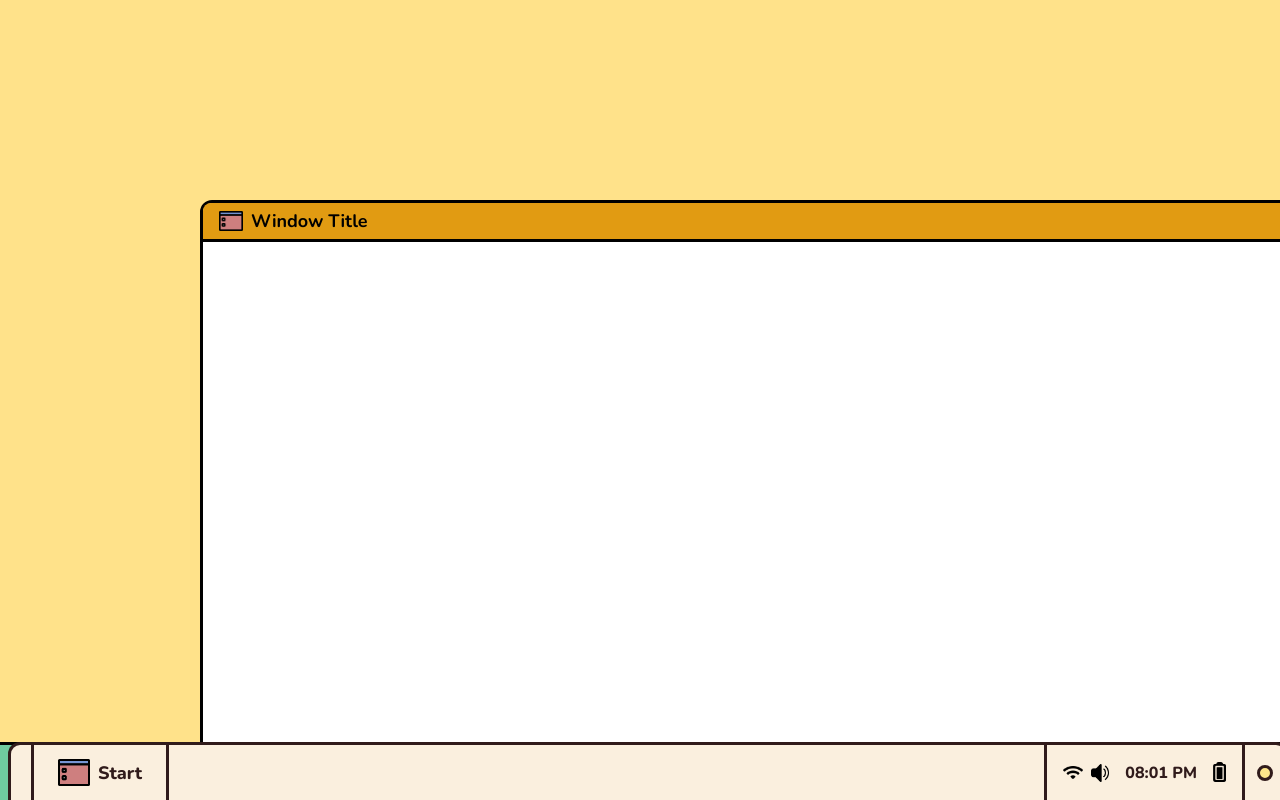
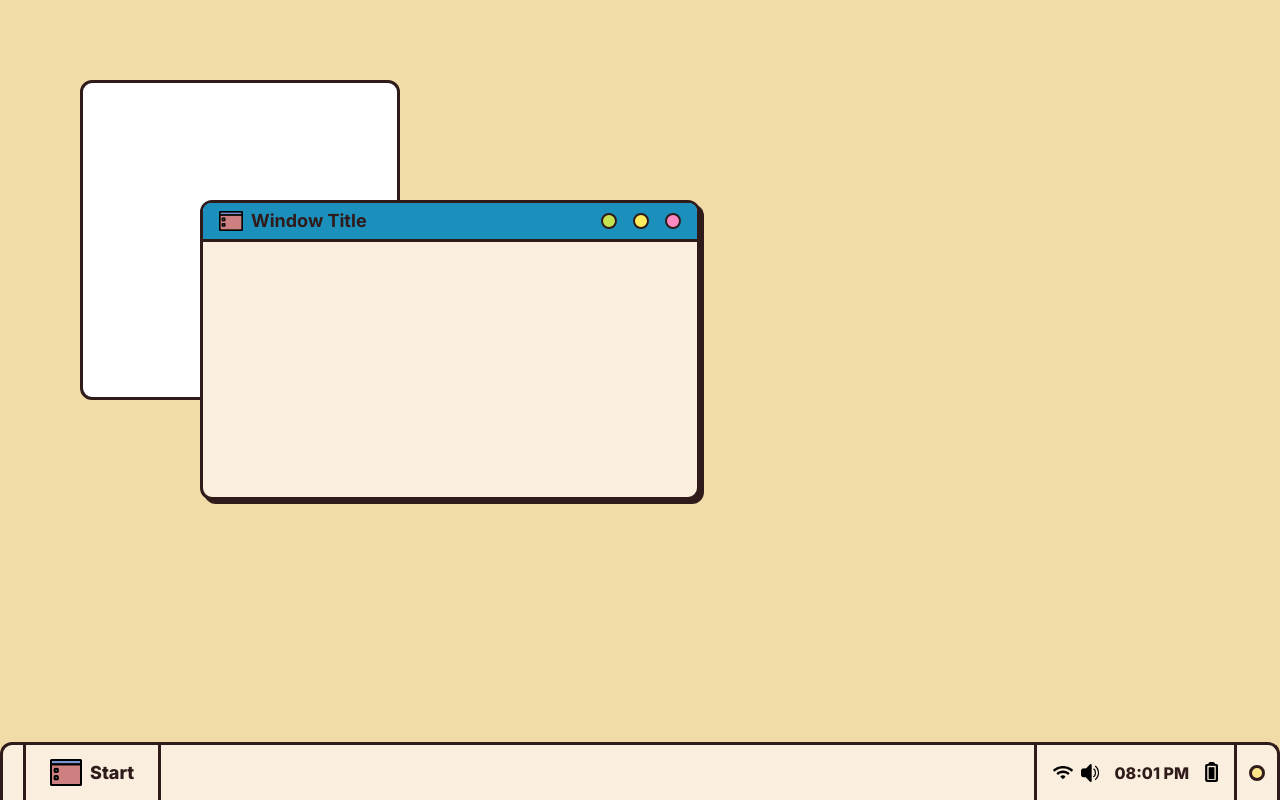
Before and after one commit to FehamIsmail/inner-portfolio-os, a Next.js app: page / in a window 1280 px wide. Built offline with nearby package versions, Linux system fonts and the light colour scheme.

Commit message:
used new colors in background and windows

```diff
--- a/src/components/os/Desktop.tsx
+++ b/src/components/os/Desktop.tsx
@@ -12,19 +12,23 @@ const nunito = Nunito({
 
 function Desktop() {
     return (
-        <main className={"min-h-full flex flex-col bg-[#ffe28a] " + nunito.className}>
+        <div className="relative z-0 min-h-full bg-retro-background">
+        <main
+            className={"min-h-full flex flex-col" + nunito.className}
+            // style={{filter: }}
+        >
             <div className="z-30 relative">
                 <Window
                     closeWindow={() => {
                     }}
                     minimizeWindow={() => {
                     }}
-                    width={1200}
-                    height={800}
+                    width={500}
+                    height={300}
                     top={200}
                     left={200}
                     title={"Window Title"}
-                    titleBarColor={"#e19b12"}
+                    titleBarColor={'blue'}
                     titleBarIcon={'start'}
                     onWidthChange={() => {
                     }}
@@ -32,16 +36,16 @@ function Desktop() {
                     }}
                 />
             </div>
-            <div
-                className="z-50 absolute flex bottom-0 w-full h-[58px] px-2 border-black border-t-3 font-extrabold justify-between items-center bg-[#6fcb9f]">
-                <Taskbar
+            <div className={"h-80 w-80 border-retro-dark border-3 bg-white rounded-xl relative top-20 left-20"}>
+
+            </div>
+            <Taskbar
                     toggleMinimize={() => {
                     }}
                     windows={{} as any}
-                />
-            </div>
+            />
         </main>
-
+        </div>
     );
 }
 
--- a/src/components/os/Window.tsx
+++ b/src/components/os/Window.tsx
@@ -12,11 +12,19 @@ interface WindowProps {
     top: number;
     left: number;
     title: string;
-    titleBarColor: string;
+    titleBarColor: 'red' | 'green' | 'blue' | 'yellow';
     titleBarIcon: IconName;
     onWidthChange: (width: number) => void;
     onHeightChange: (height: number) => void;
 }
+
+const titleBarColors = {
+    red: 'bg-retro-red',
+    green: 'bg-retro-green',
+    blue: 'bg-retro-blue',
+    yellow: 'bg-retro-yellow',
+}
+
 function Window(props: WindowProps) {
     const [isFocused, setIsFocused] = React.useState(false);
     const [isMaximized, setIsMaximized] = React.useState(false);
@@ -24,6 +32,8 @@ function Window(props: WindowProps) {
     const windowRef = useRef<HTMLDivElement>(null);
     const dragRef = useRef<HTMLDivElement>(null);
     const contentRef = useRef<HTMLDivElement>(null);
+
+    const titleBarColor = titleBarColors[props.titleBarColor];
 
     const [currentWindowDimensions, setCurrentWindowDimensions] = React.useState({
         x: props.left,
@@ -130,8 +140,8 @@ function Window(props: WindowProps) {
 
     return (
         <div
-            className={`flex flex-col bg-white absolute  divide-y-3 divide-black
-                ${isMaximized ? 'rounded-none' : 'rounded-xl shadow-window border-3  border-black'}`}
+            className={`flex flex-col bg-retro-white absolute  divide-y-3 divide-retro-dark border-3  border-retro-dark
+                ${isMaximized ? 'rounded-xl border-b-0  shadow-window-maximized' : 'rounded-xl shadow-window'}`}
             style={{
                 width: currentWindowDimensions.width,
                 height: currentWindowDimensions.height,
@@ -141,30 +151,29 @@ function Window(props: WindowProps) {
             ref={windowRef}
         >
             <div
-                className="titleBar flex flex-row h-[36px] w-full justify-between rounded-t-[8px] px-4"
-                style={{backgroundColor: props.titleBarColor}}
+                className={`titleBar flex flex-row h-[36px] w-full justify-between px-4 rounded-t-[8px]` + ' ' + titleBarColor}
             >
                 <div
-                    className="left-titleBar text-lg text-black font-bold flex w-full flex-row items-center gap-2"
+                    className="left-titleBar text-lg text-retro-dark font-bold flex w-full flex-row items-center gap-2"
                     onMouseDown={startDrag}
                 >
                     <Icon icon={props.titleBarIcon} size={24}/>
                     <span className={"select-none"}>{props.title}</span>
                 </div>
                 <div className="flex items-center right-titleBar">
-                    <div className="flex gap-2 items-center">
+                    <div className="flex gap-4 items-center">
                         <button
-                            className="w-5 h-5 border-2 border-black rounded-full flex items-center justify-center bg-[#c5e351]"
+                            className="w-4 h-4 border-2 border-retro-dark rounded-full flex items-center justify-center bg-[#c5e351]"
                             onClick={props.minimizeWindow}
                         >
                         </button>
                         <button
-                            className="w-5 h-5 border-2 border-black rounded-full flex items-center justify-center hover:cursor-pointer bg-[#FEED5C]"
+                            className="w-4 h-4 border-2 border-retro-dark rounded-full flex items-center justify-center hover:cursor-pointer bg-[#FEED5C]"
                             onClick={maximizeHandler}
                         >
                         </button>
                         <button
-                            className="w-5 h-5 border-2 border-black rounded-full flex items-center justify-center bg-[#fd89c2]"
+                            className="w-4 h-4 border-2 border-retro-dark rounded-full flex items-center justify-center bg-[#fd89c2]"
                             onClick={props.closeWindow}
                         >
                         </button>
```
